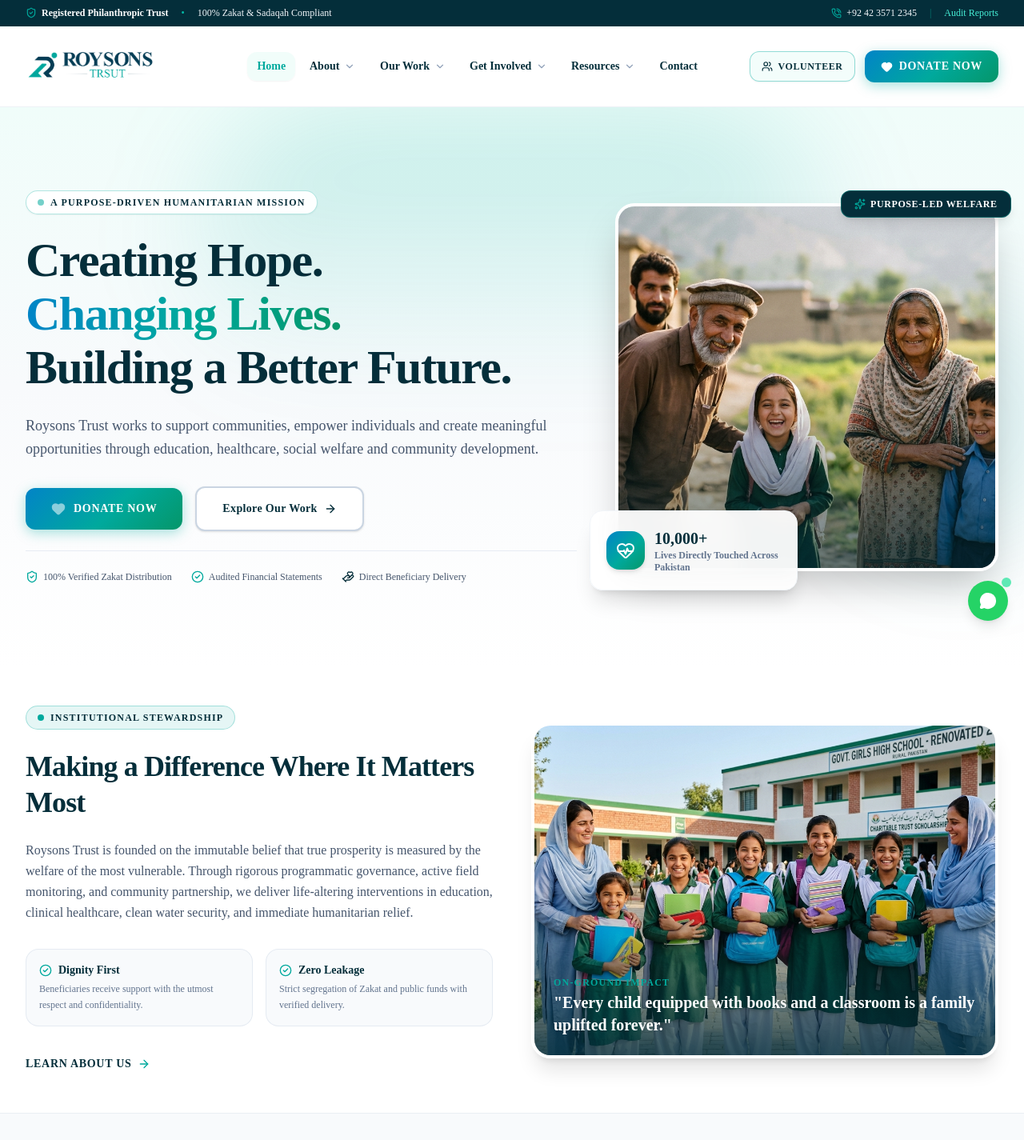
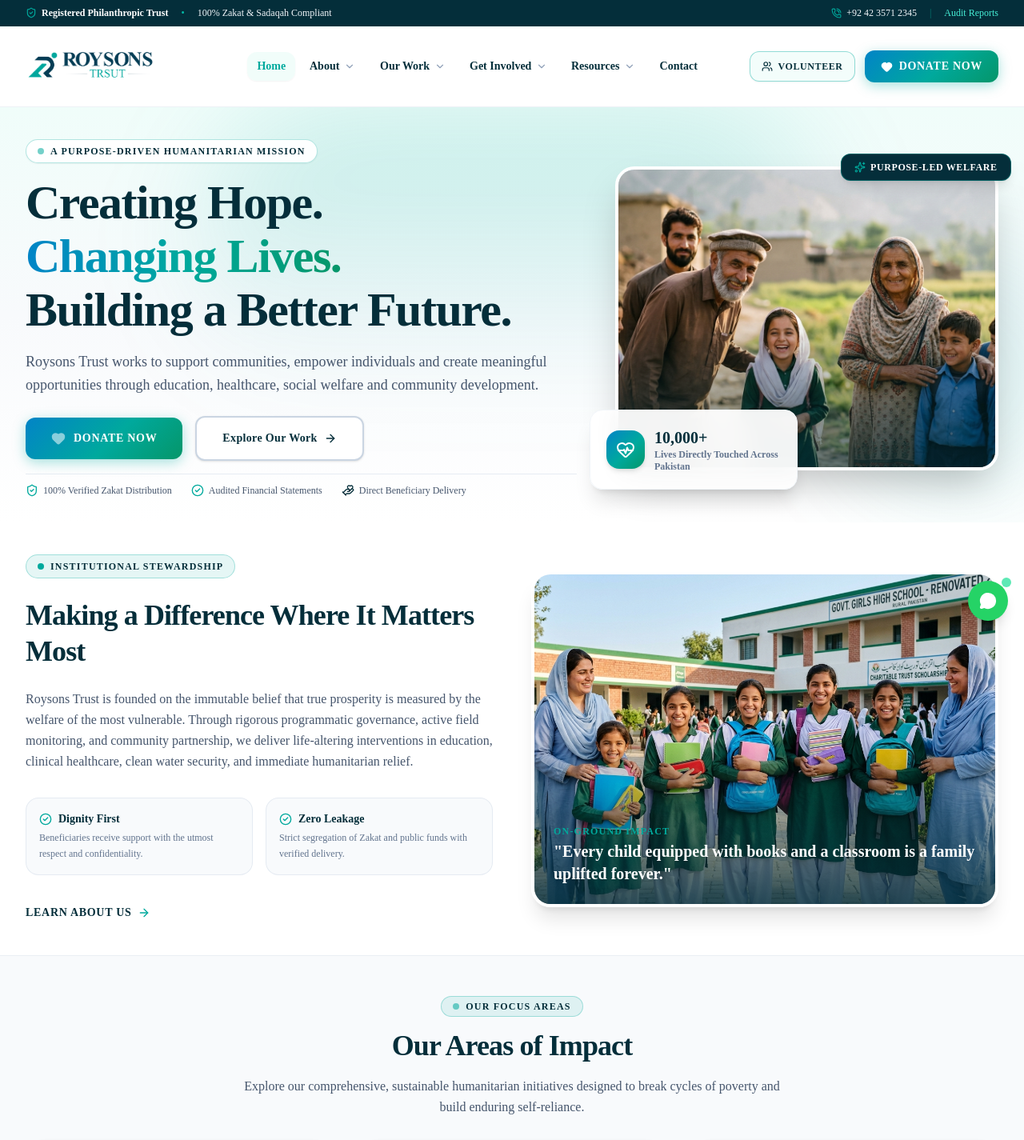
Before and after one commit to developbysaif/Roysons-trust, a Next.js app: page / in a window 1280 px wide. Shown: the top 1425 px of the page at 80% size. Built offline with nearby package versions, Linux system fonts and the light colour scheme.

Commit message:
style: remove hero min-height, tighten hero bottom padding and internal gaps to eliminate white space

```diff
--- a/app/page.js
+++ b/app/page.js
@@ -36,7 +36,7 @@
   return (
     <div className="flex flex-col w-full overflow-hidden">
       {/* 1. HERO SECTION */}
-      <section className="relative w-full min-h-[620px] lg:min-h-[700px] flex items-center bg-gradient-to-b from-[#f0fdfa] via-[#f8fafc] to-white pt-6 pb-10 lg:py-14 overflow-hidden">
+      <section className="relative w-full flex items-center bg-gradient-to-b from-[#f0fdfa] via-[#f8fafc] to-white pt-8 pb-6 lg:pt-10 lg:pb-8 overflow-hidden">
         {/* Ambient Glows */}
         <div className="absolute top-0 left-1/2 -translate-x-1/2 w-[800px] h-[360px] bg-gradient-to-b from-[#00A99D]/20 to-transparent rounded-full blur-3xl pointer-events-none" />
         <div className="absolute top-1/3 -right-20 w-80 h-80 bg-[#00A99D]/10 rounded-full blur-3xl pointer-events-none" />
@@ -44,7 +44,7 @@
         <div className="max-w-7xl mx-auto px-4 sm:px-6 lg:px-8 relative z-10 w-full">
           <div className="grid grid-cols-1 lg:grid-cols-12 gap-12 items-center">
             {/* Left Narrative Column (7 cols) */}
-            <div className="lg:col-span-7 space-y-6 text-center lg:text-left reveal-item">
+            <div className="lg:col-span-7 space-y-4 text-center lg:text-left reveal-item">
               <div className="inline-flex items-center gap-2 px-3.5 py-1.5 rounded-full bg-white/95 border border-[#00A99D]/30 shadow-xs backdrop-blur-md">
                 <span className="w-2 h-2 rounded-full bg-[#00A99D] animate-pulse" />
                 <span className="text-xs font-black uppercase tracking-widest text-[#042E3A]">
@@ -85,7 +85,7 @@
               </div>
 
               {/* Verified Trust Badges */}
-              <div className="pt-6 border-t border-slate-200/80 flex flex-wrap items-center justify-center lg:justify-start gap-6 text-xs text-slate-600 font-medium">
+              <div className="pt-3 border-t border-slate-200/80 flex flex-wrap items-center justify-center lg:justify-start gap-6 text-xs text-slate-600 font-medium">
                 <span className="inline-flex items-center gap-1.5">
                   <ShieldCheck size={16} className="text-[#00A99D]" />
                   <span>100% Verified Zakat Distribution</span>
@@ -105,7 +105,7 @@
             <div className="lg:col-span-5 relative reveal-item">
               <div className="relative mx-auto max-w-md lg:max-w-none">
                 {/* Main Hero Photo */}
-                <div className="relative h-[380px] sm:h-[460px] w-full rounded-3xl overflow-hidden shadow-2xl border-4 border-white">
+                <div className="relative h-[300px] sm:h-[380px] w-full rounded-3xl overflow-hidden shadow-2xl border-4 border-white">
                   <Image
                     src="/trust/trust_hero_community.jpg"
                     alt="Roysons Trust Community Welfare in Pakistan"
@@ -146,7 +146,7 @@
       </section>
 
       {/* 2. TRUST INTRODUCTION (SPLIT LAYOUT) */}
-      <section className="py-10 sm:py-12 bg-white">
+      <section className="py-8 sm:py-10 bg-white">
         <div className="max-w-7xl mx-auto px-4 sm:px-6 lg:px-8">
           <div className="grid grid-cols-1 lg:grid-cols-12 gap-12 items-center">
             {/* Left Text */}
```
